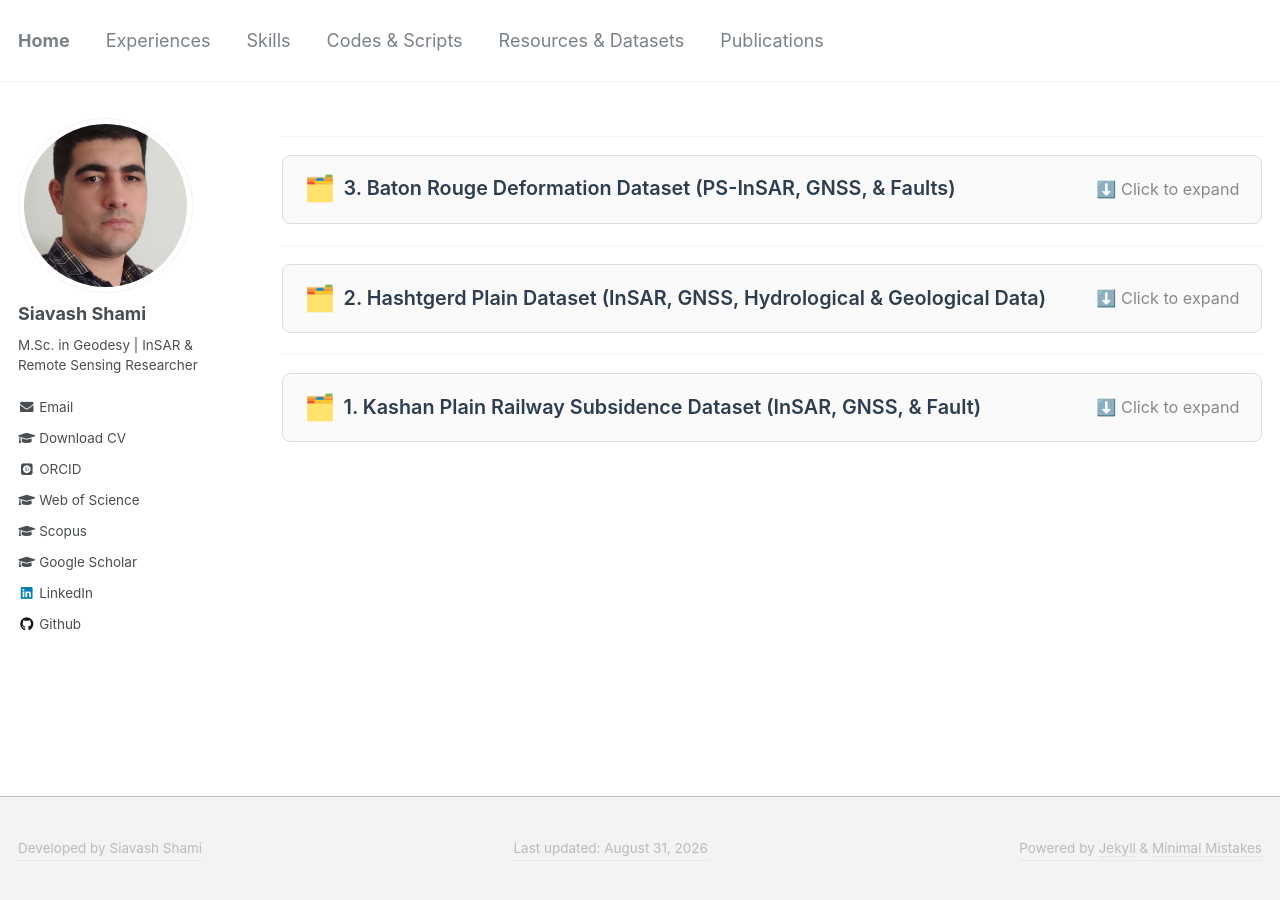
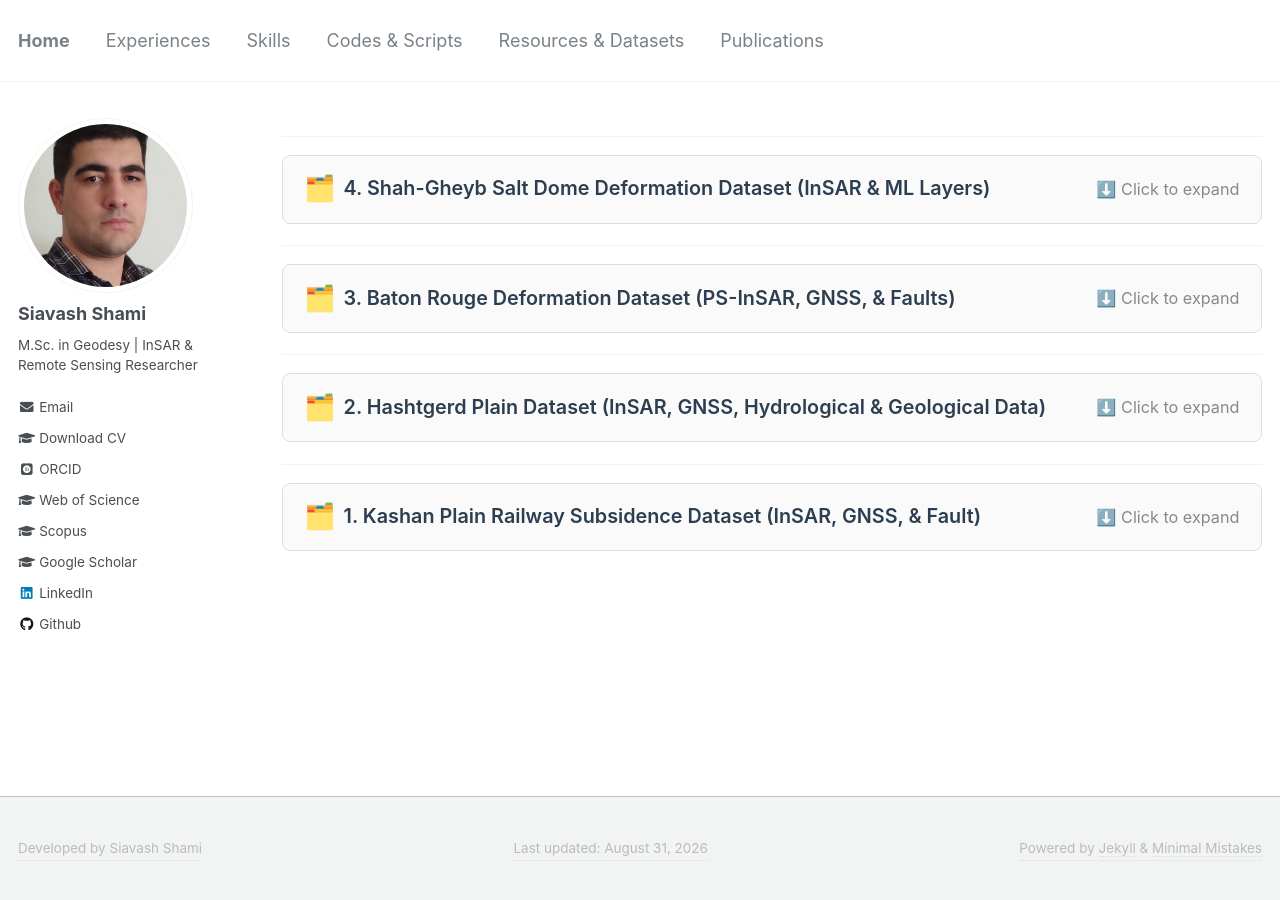
Before and after one commit to siavashshami/siavashshami.github.io, a Jekyll site: the page built from _pages/resources_datasets.md, in a window 1280 px wide. Built offline with Jekyll 4.4.1, drawn with Linux system fonts in a browser that asks for light colours; some web fonts are replaced.

Commit message:
Update resources_datasets.md

```diff
--- a/_pages/resources_datasets.md
+++ b/_pages/resources_datasets.md
@@ -6,6 +6,42 @@ permalink: /resources_datasets/
 author_profile: true
 
 ---
+---
+<details style="border: 1px solid #ddd; border-radius: 8px; padding: 0.8rem 1.2rem; margin-bottom: 1.2rem; background: #fafafa; transition: all 0.2s;">
+  <summary style="font-size: 1.1rem; font-weight: 600; color: #2c3e50; cursor: pointer; list-style: none; display: flex; align-items: center; gap: 8px;">
+    <span style="font-size: 1.4rem;">🗂️</span>
+    4. Shah-Gheyb Salt Dome Deformation Dataset (InSAR & ML Layers)
+    <span style="margin-left: auto; font-size: 0.9rem; color: #888; font-weight: 400;">
+      ⬇️ Click to expand
+    </span>
+  </summary>
+
+  <div style="padding-top: 1rem; border-top: 1px solid #eee; margin-top: 0.8rem;">
+
+    <p style="font-size: 1rem; line-height: 1.7; color: #444;">
+      <strong>📌 Description:</strong><br>
+This dataset compiles InSAR deformation measurements and the full set of geospatial layers used in machine learning modeling for the Shah‑Gheyb salt dome, southern Iran. It includes Sentinel‑1 InSAR time‑series displacement maps, as well as the complete suite of predictor variables employed in Random Forest and SVR models, such as DEM, slope, aspect, curvature, TWI, and additional geological and structural layers. All data are provided in standard GIS‑compatible formats (GeoTIFF, Shapefile) to support deformation modeling, feature importance analysis, and spatial prediction of surface displacement in this active salt‑tectonic region.
+</p>
+
+    <div style="display: flex; flex-wrap: wrap; gap: 1.5rem; margin: 1rem 0; font-size: 0.95rem; background: #f0f4f8; padding: 0.8rem 1.2rem; border-radius: 6px;">
+      <span><strong>📁 Format:</strong> GeoTIFF & Shapefile</span>
+      <span><strong>💾 Size:</strong> 8 MB (compressed)</span>
+    </div>
+
+    <p style="margin: 0.8rem 0 0.4rem;">
+      <strong>📥 Download Link:</strong><br>
+      <a href="https://drive.google.com/file/d/139whmk7kMVFPQ64aoQt5FUbprLoUXlae/view?usp=sharing" target="_blank" style="color: #3498db; text-decoration: none; border-bottom: 1px dotted #3498db;">
+        🔗 Download from Google Drive
+      </a>
+    </p>
+
+    <div style="margin-top: 1.2rem; padding: 0.8rem 1rem; background: #f9f9f9; border-left: 4px solid #3498db; border-radius: 4px; font-size: 0.92rem; color: #555;">
+      <strong>📜 Citation:</strong><br>
+     Shami, S., Shahriari, M. A., Nilfouroushan, F., Forghani, N., Salimi, M., & Reshadi, M. A. M. (2024). Surface displacement measurement and modeling of the Shah-Gheyb salt dome in southern Iran using InSAR and machine learning techniques. International Journal of Applied Earth Observation and Geoinformation
+    </div>
+
+  </div>
+</details>
 ---
 <details style="border: 1px solid #ddd; border-radius: 8px; padding: 0.8rem 1.2rem; margin-bottom: 1.2rem; background: #fafafa; transition: all 0.2s;">
   <summary style="font-size: 1.1rem; font-weight: 600; color: #2c3e50; cursor: pointer; list-style: none; display: flex; align-items: center; gap: 8px;">
```
